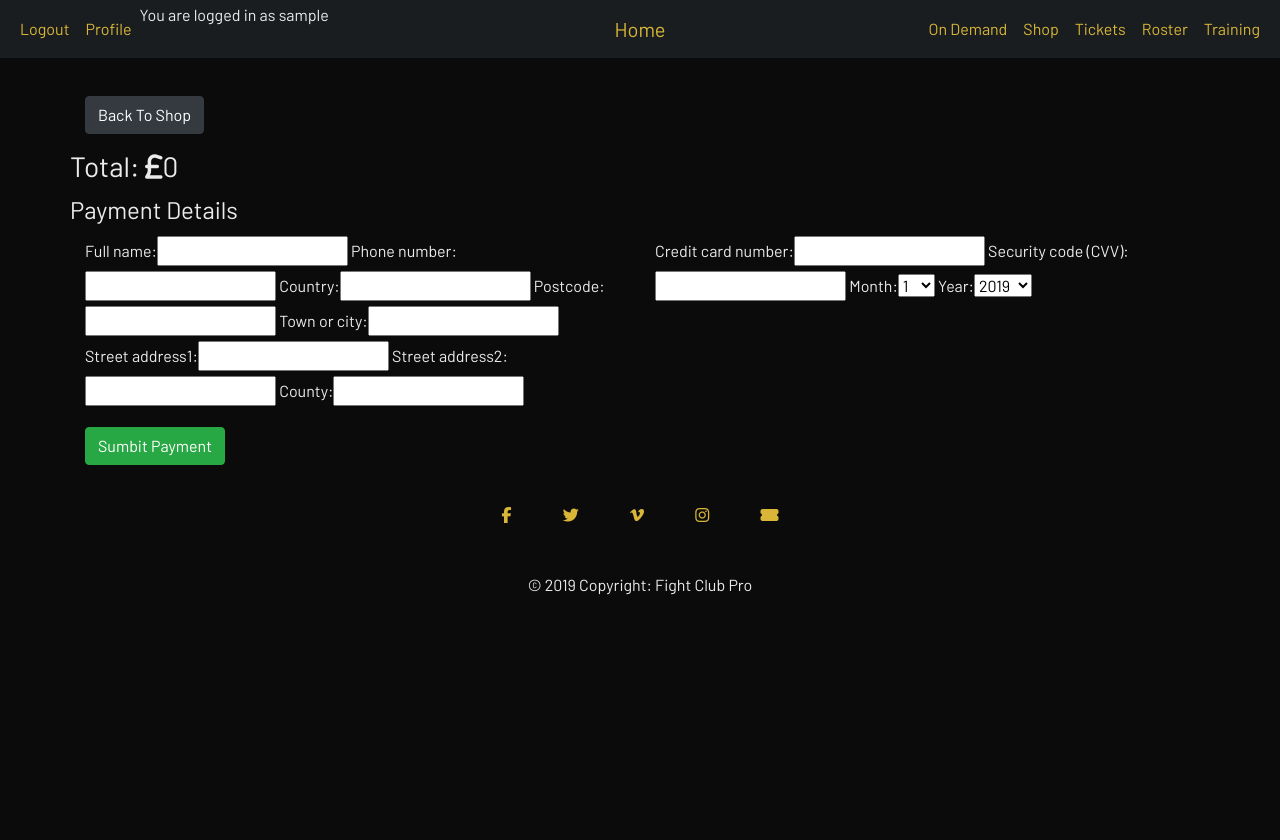
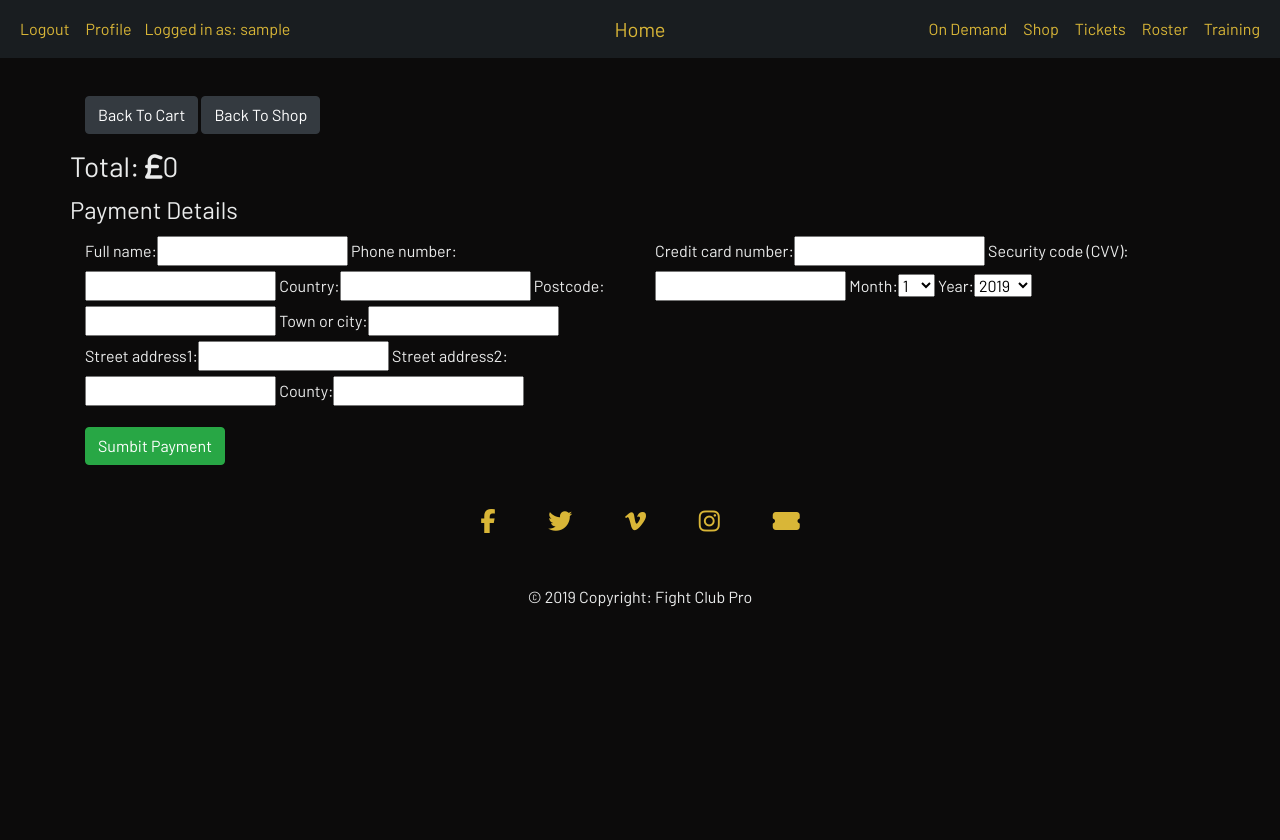
Before and after one commit to JackSnowdon/fcp-django, a Django app: page /checkout/ in a window 1280 px wide. Run offline with Django 3.2, Linux system fonts and the light colour scheme; the visitor is signed in with stand-in values (Sample User, id 1); some libraries are stand-ins or nearby versions.

Commit message:
Styling changes

```diff
--- a/checkout/templates/checkout.html
+++ b/checkout/templates/checkout.html
@@ -7,6 +7,7 @@
 </script>
 <script type="text/javascript" src="{% static 'js/stripe.js' %}"></script>
 {% endblock %} {% block content %}
+<a href="{% url 'view_cart' %}" class="btn btn-dark">Back To Cart</a>
 <a href="{% url 'shirts' %}" class="btn btn-dark">Back To Shop</a>
 <div class="card-deck">
     {% for item in cart_items %}
@@ -29,8 +30,8 @@
 <form role="form" method="post" id="payment-form" action="{% url 'checkout' %}">
     <div class="row">
         <legend>Payment Details</legend>
-        <div id="credit-card-errors" style "display:none">
-            <div class="alert-message block-message error" id="stripe-error-message"></div>
+        <div class="col-12" id="credit-card-errors" style="display: none;">
+            <div class="text-center alert-message block-message error" id="stripe-error-message"></div>
         </div>
 
         <div class="form-group col-md-6">
--- a/checkout/views.py
+++ b/checkout/views.py
@@ -49,7 +49,7 @@ def checkout(request):
             if customer.paid:
                 messages.error(request, "You have successfully paid")
                 request.session['cart'] = {}
-                return redirect(reverse('shop'))
+                return redirect(reverse('index'))
             else:
                 messages.error(request, "Unable to take payment")
         else:
--- a/static/css/styles.css
+++ b/static/css/styles.css
@@ -34,6 +34,14 @@
     color: #fafafa;
 }
 
+.user-log {
+    display: block;
+    color: #d9b637;
+    text-align: center;
+    padding: 14px 5px;
+    text-decoration: none;
+}
+
 .home-button {
     transition: all 0.35s ease-in-out;
     -moz-transition: all 0.35s ease-in-out;
@@ -57,6 +65,10 @@
 
 #footer {
     display: block;
+}
+
+.list-unstyled {
+    font-size: 1.5rem;
 }
 
 
@@ -179,6 +191,12 @@
     padding-top: 0.5em
 }
 
+/* Checkout Alert */
+
+.alert-message {
+    font-size: 1.5rem;
+}
+
 /* Class Helpers */
 
 .form-helper {
--- a/templates/base.html
+++ b/templates/base.html
@@ -25,7 +25,7 @@
                     <li class="nav-item"><a class="nav-link" href="{% url 'logout' %}">Logout</a></li>
                     <li class="nav-item"><a class="nav-link" href="{% url 'profile' %}">Profile</a></li>
                     <!--- Below LI displays active user logged in -->
-                    <li class="nav-item">You are logged in as <span class="capitalize">{{user}}</span></li>
+                    <li class="nav-item user-log">Logged in as: <span class="capitalize">{{user}}</span></li>
                     {% else %}
                     <li class="nav-item"><a class="nav-link" href="{% url 'login' %}">Login</a></li>
                     <li class="nav-item"><a class="nav-link" href="{% url 'registration' %}">Register</a></li>
```
